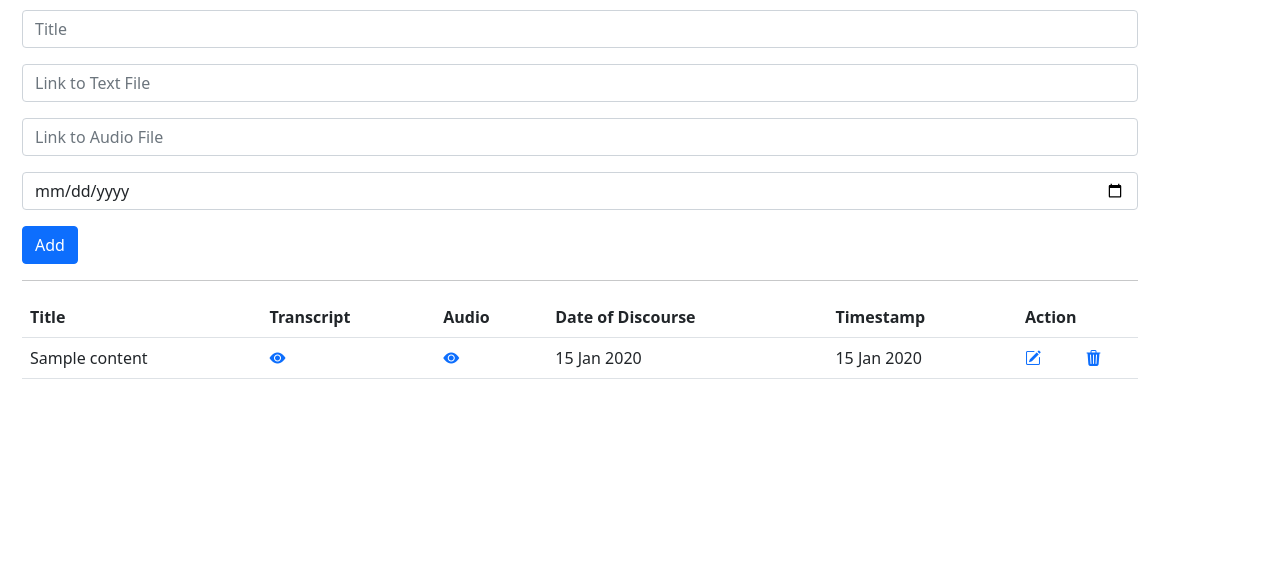
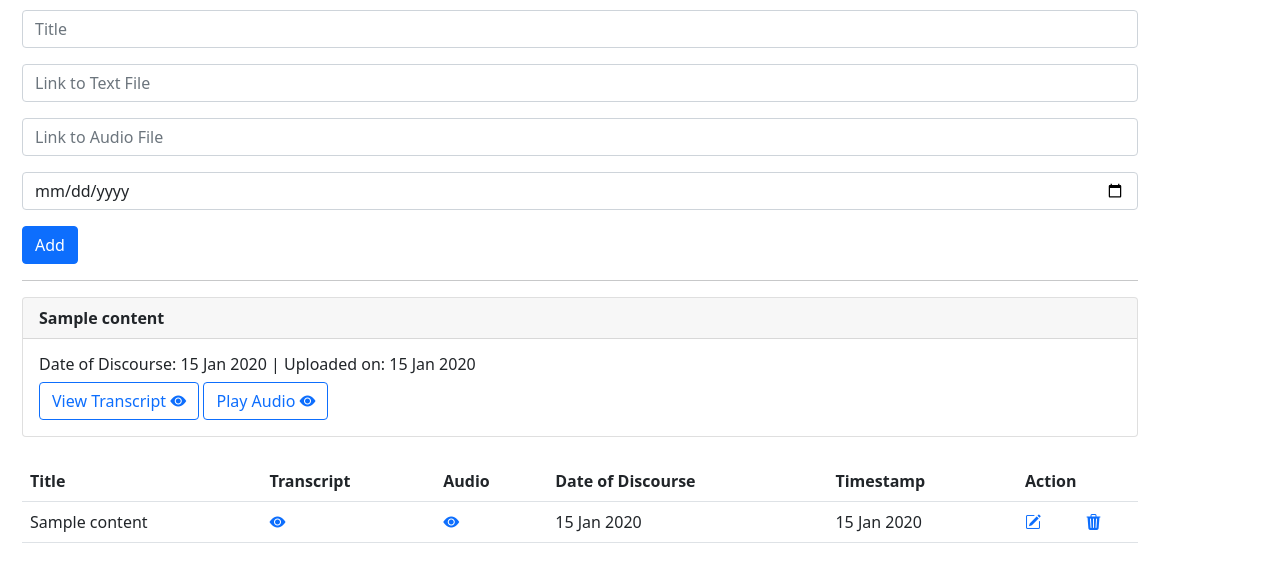
Before and after one commit to GurumaujSatsangi/repository-of-discourses, a Node server app: template views/add.ejs in a window 1280 px wide. Shown: the top 582 px of the page. Run offline with Node 20, Linux system fonts and the light colour scheme; the template is opened without the code that fills it: most values are stand-ins (such as "Sample title", 1, 10 or a date in 2020); some libraries are stand-ins or nearby versions.

Commit message:
feat: enhance add.ejs view with card layout for content display

```diff
--- a/views/add.ejs
+++ b/views/add.ejs
@@ -102,6 +102,17 @@
 
         <% content.forEach(function(item) { %>
 
+          <div class="card">
+  <div class="card-header">
+   <b> <%= item.title %></b>
+  </div>
+  <div class="card-body">
+    <h6 class="card-title">Date of Discourse: <%= item.date %> | Uploaded on: <%= item.timestamp %></h6>
+    <p class="card-text"><a target="_blank" class="btn btn-outline-primary" href="<%= item.text_link %>">View Transcript <i class="bi bi-eye-fill"></i></a>
+    <a target="_blank" class="btn btn-outline-primary" href="<%= item.audio_link %>">Play Audio <i class="bi bi-eye-fill"></i></a></p>
+  </div>
+</div><br>
+
             <tr>
             <td><%= item.title %></td>
             <td><a target="_blank" href="<%= item.text_link %>"><i class="bi bi-eye-fill"></i></a></td>
```
